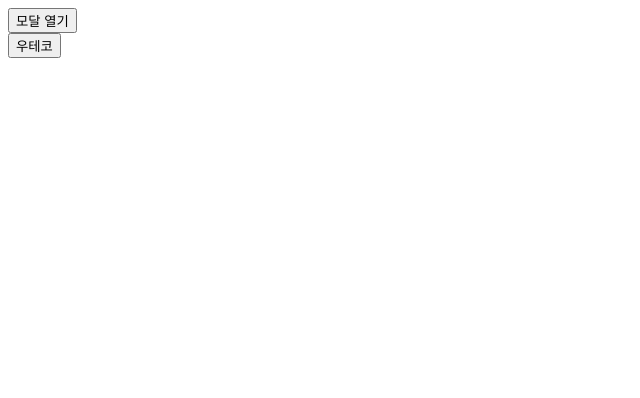
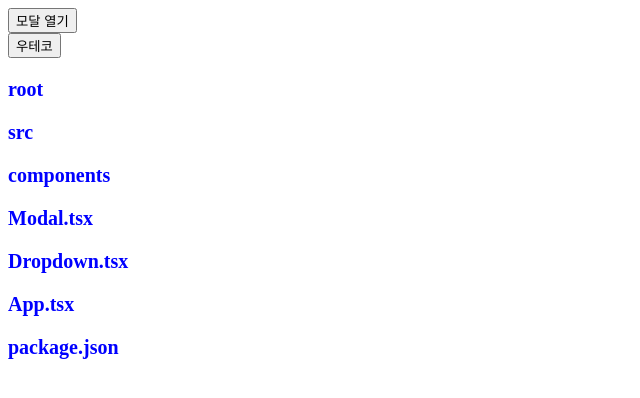
Before and after one commit to yuncic/fe-sprint, a React (Vite) app: page / in a window 1280 px wide. Shown: the top 398 px of the page, without its empty margins (0-640 px from the left). Built offline with nearby package versions, Linux system fonts and the light colour scheme.

Commit message:
feat: day4 재귀 컴포넌트 + props Drilling

```diff
--- a/src/App.tsx
+++ b/src/App.tsx
@@ -1,8 +1,22 @@
+import { useState } from "react";
 import Modal from "./day1-modal/Modal";
 import Dropdown from "./day2-Dropdown/Dropdown";
 import ToastProvider from "./day3-Toast/ToastProvider";
+import { mockTree } from "./day4-Tree/mockData";
+import TreeNode from "./day4-Tree/TreeNode";
 
 function App() {
+  const [expandedPaths, setExpandedPaths] = useState<Set<string>>(new Set());
+
+  function onToggle(path: string) {
+    const newSet = new Set(expandedPaths);
+    if (newSet.has(path)) {
+      newSet.has(path);
+    } else {
+      newSet.add(path);
+    }
+    setExpandedPaths(newSet);
+  }
   return (
     <>
       <ToastProvider>
@@ -14,6 +28,7 @@ function App() {
         </Modal.Root>
         <Dropdown />
       </ToastProvider>
+      <TreeNode node={mockTree} path={mockTree.name} extendedPaths={expandedPaths} onToggle={onToggle} />
     </>
   );
 }
--- /dev/null
+++ b/src/day4-Tree/Node.ts
@@ -0,0 +1,5 @@
+export type Node = {
+  name: string;
+  type: "file" | "folder";
+  children?: Node[];
+};
--- /dev/null
+++ b/src/day4-Tree/TreeNode.tsx
@@ -0,0 +1,27 @@
+import type { Node } from "./Node";
+
+interface Props {
+  node: Node;
+  path: string;
+  extendedPaths: Set<string>;
+  onToggle: (childPath: string) => void;
+}
+export default function TreeNode({ node, path, extendedPaths, onToggle }: Props) {
+  return (
+    <div>
+      <p style={{ color: "blue", fontSize: "20px", fontWeight: "bold" }}>{node.name}</p>
+      {node.children?.map((child) => {
+        const childPath = `${path}/${child.name}`;
+        return (
+          <TreeNode
+            node={child}
+            path={childPath}
+            extendedPaths={extendedPaths}
+            onToggle={onToggle}
+            key={childPath}
+          ></TreeNode>
+        );
+      })}
+    </div>
+  );
+}
--- /dev/null
+++ b/src/day4-Tree/mockData.ts
@@ -0,0 +1,24 @@
+import type { Node } from "./Node";
+
+export const mockTree: Node = {
+  name: "root",
+  type: "folder",
+  children: [
+    {
+      name: "src",
+      type: "folder",
+      children: [
+        {
+          name: "components",
+          type: "folder",
+          children: [
+            { name: "Modal.tsx", type: "file" },
+            { name: "Dropdown.tsx", type: "file" },
+          ],
+        },
+        { name: "App.tsx", type: "file" },
+      ],
+    },
+    { name: "package.json", type: "file" },
+  ],
+};
```
